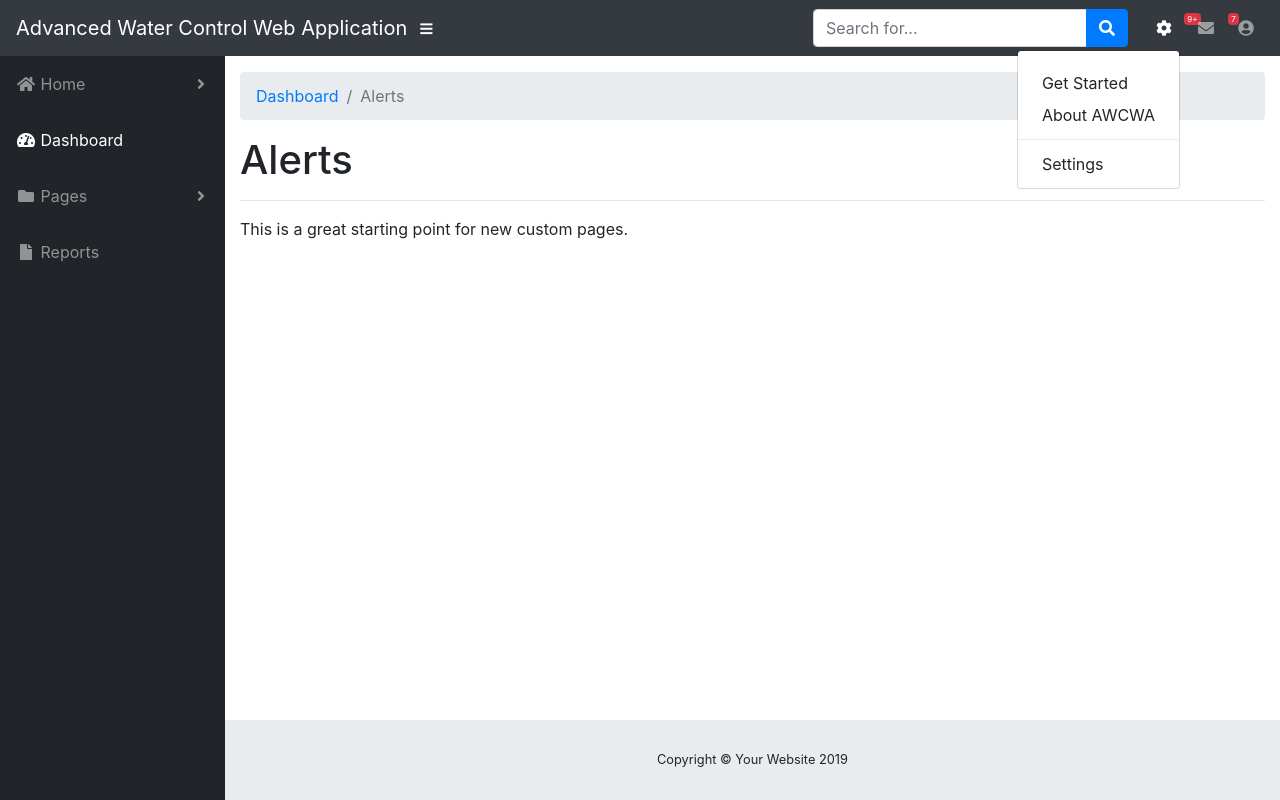
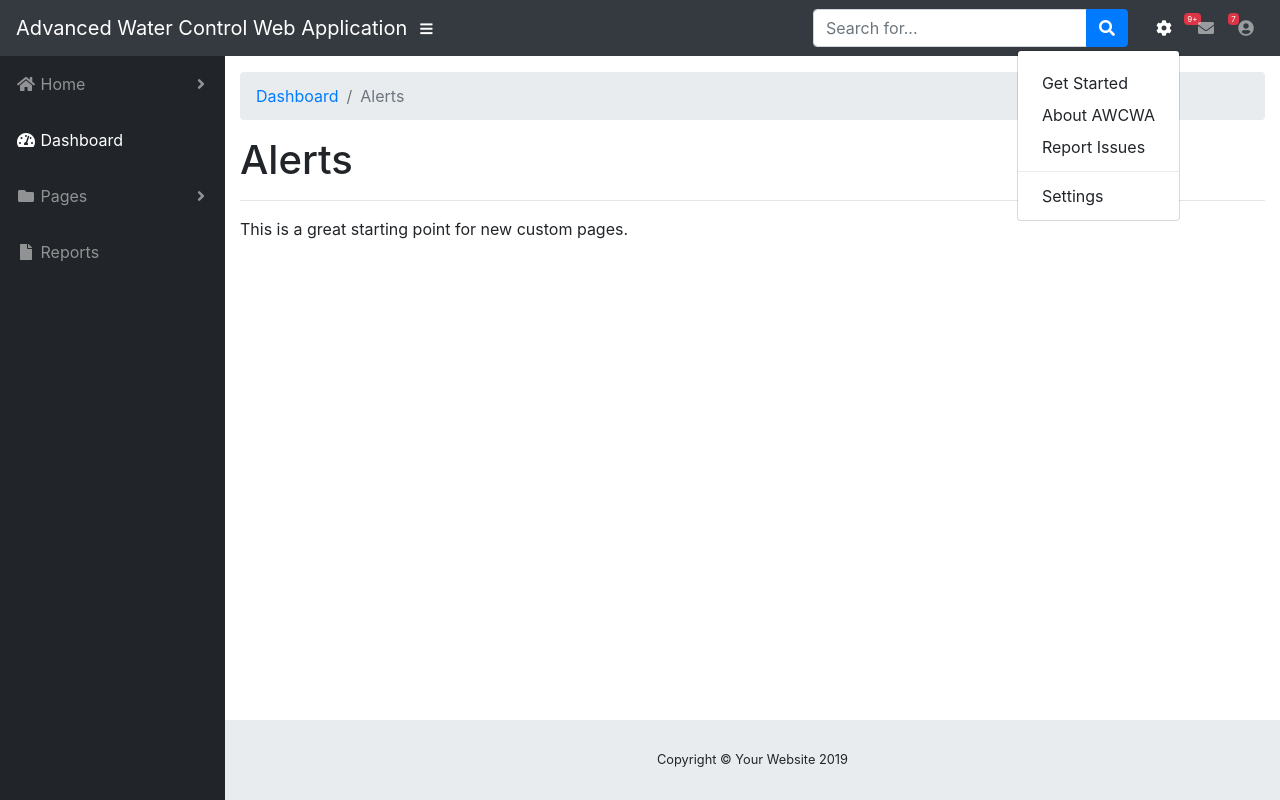
Before and after one commit to KVessey/AdvancedWaterControlWebApp, a Flask app: page /alerts in a window 1280 px wide, after a click on "9+". Run offline with Flask 2, Linux system fonts and the light colour scheme; some libraries are stand-ins or nearby versions.

Commit message:
Adding links to git repos instead of new pages

```diff
--- a/templates/nav.html
+++ b/templates/nav.html
@@ -28,8 +28,9 @@
         <div class="dropdown-menu dropdown-menu-right" aria-labelledby="alertsDropdown">
           <a class="dropdown-item" href="#"></a>
             <!--            TODO: Add link to get started page-->
-          <a class="dropdown-item" href="getStarted.html">Get Started</a>
+          <a class="dropdown-item" href="https://github.com/KVessey/AdvancedWaterControlWebApp/blob/master/README.md">Get Started</a>
           <a class="dropdown-item" href="about.html">About AWCWA</a>
+          <a class="dropdown-item" href="https://github.com/KVessey/AdvancedWaterControlWebApp/issues">Report Issues</a>
           <div class="dropdown-divider"></div>
           <a class="dropdown-item" href="settings.html">Settings</a>
         </div>
```
